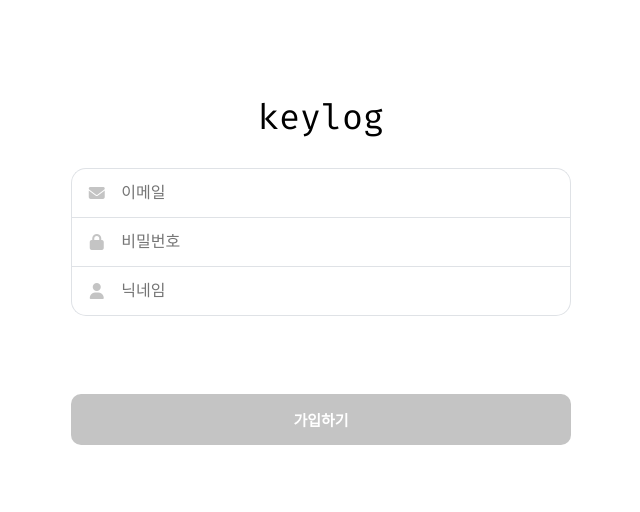
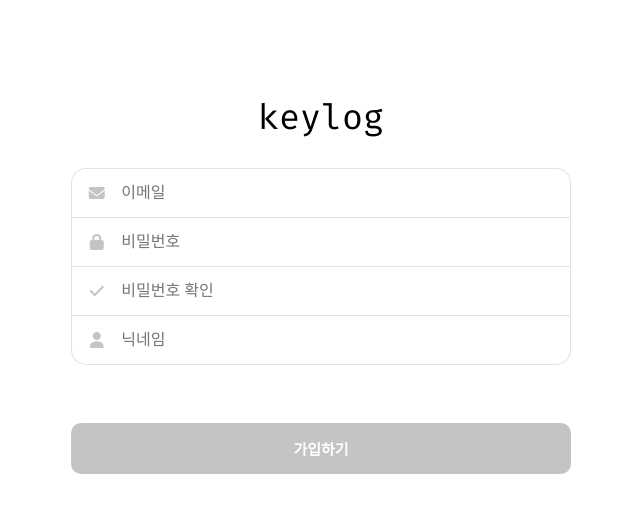
Before and after one commit to alkalisummer/nextjs-keylog, a Next.js app: page /signup in a window 1280 px wide. Shown: the top 512 px of the page, without its empty margins (319-959 px from the left). Built offline with nearby package versions, Linux system fonts and the light colour scheme; a web font is replaced by a local one.

Commit message:
비밀번호 확인기능 추가

```diff
--- a/pages/signup.tsx
+++ b/pages/signup.tsx
@@ -9,15 +9,19 @@ import Snackbar from '@mui/material/Snackbar';
 import Button from '@mui/material/Button';
 
 const Signup = () => {
+  //이메일
   const [email, setEmail] = useState('');
   const [emailValidate, setEmailValidate] = useState<boolean>(true);
-
+  //비밀번호
   const [password, setPassword] = useState('');
   const [passwordValidate, setPasswordValidate] = useState<boolean>(true);
-
+  //비밀번호 확인
+  const [pwDoubleCheckText, setPwDoubleCheckText] = useState('');
+  const [pwDoubleValidate, setPwDoubleValidate] = useState<boolean>(true);
+  //닉네임
   const [nickname, setNickname] = useState('');
   const [nicknameValidate, setNicknameValidate] = useState<boolean>(true);
-
+  //notification 팝업
   const [showNoti, setShowNoti] = useState(false);
 
   const router = useRouter();
@@ -28,6 +32,8 @@ const Signup = () => {
     if (!(await emailCheck(email))) {
       return;
     } else if (!passwordCheck(password)) {
+      return;
+    } else if (!passwordDoubleCheck(pwDoubleCheckText)) {
       return;
     } else if (!nicknameCheck(nickname)) {
       return;
@@ -47,14 +53,14 @@ const Signup = () => {
 
     if (!isValidate) {
       setEmailValidate(false);
-      document.querySelector('.emailErrMsg')!.innerHTML = '<span>이메일 형식이 올바르지 않습니다.</span>';
+      document.querySelector('.emailErrMsg')!.innerHTML = '<div class="mt5">이메일 형식이 올바르지 않습니다.</div>';
     } else {
       //Email 중복검사
       await axios.post('/api/HandlePost', { data: params }).then((res) => {
         const userCnt = res.data.totalItems;
         if (userCnt > 0) {
           isValidate = false;
-          document.querySelector('.emailErrMsg')!.innerHTML = '<span>이미 가입되어 있는 이메일입니다.</span>';
+          document.querySelector('.emailErrMsg')!.innerHTML = '<div class="mt5">이미 가입되어 있는 이메일입니다.</div>';
         } else {
           setEmailValidate(true);
           document.querySelector('.emailErrMsg')!.innerHTML = '';
@@ -72,7 +78,7 @@ const Signup = () => {
 
     if (!isValidate) {
       setPasswordValidate(false);
-      document.querySelector('.passwordErrMsg')!.innerHTML = '<span>비밀번호: 8~16자의 영문 대/소문자, 숫자를 사용해 주세요.</span>';
+      document.querySelector('.passwordErrMsg')!.innerHTML = '<div class="mt5">비밀번호: 8~16자의 영문 대/소문자, 숫자를 사용해 주세요.</div>';
     } else {
       setPasswordValidate(true);
       document.querySelector('.passwordErrMsg')!.innerHTML = '';
@@ -81,11 +87,23 @@ const Signup = () => {
     return isValidate;
   };
 
+  const passwordDoubleCheck = (passwordText: string) => {
+    const isValidate = password === passwordText ? true : false;
+    if (!isValidate) {
+      setPwDoubleValidate(false);
+      document.querySelector('.pwDobleCheckErrMsg')!.innerHTML = '<div class="mt5">비밀번호가 일치하지 않습니다.</div>';
+    } else {
+      setPwDoubleValidate(true);
+      document.querySelector('.pwDobleCheckErrMsg')!.innerHTML = '';
+    }
+    return isValidate;
+  };
+
   const nicknameCheck = (nickname: string) => {
     const isValidate = nickname.replaceAll(' ', '').length === 0 ? false : true;
     if (!isValidate) {
       setNicknameValidate(false);
-      document.querySelector('.nicknameErrMsg')!.innerHTML = '<span>닉네임을 입력해주세요.</span>';
+      document.querySelector('.nicknameErrMsg')!.innerHTML = '<div class="mt5">닉네임을 입력해주세요.</div>';
     } else {
       setNicknameValidate(true);
       document.querySelector('.nicknameErrMsg')!.innerHTML = '';
@@ -140,6 +158,22 @@ const Signup = () => {
             }}></input>
         </div>
         <div className={signupStyle.signup_input_div}>
+          <div className={`${signupStyle.signup_emoji} ${pwDoubleValidate ? '' : signupStyle.validateErr}`}>
+            <i className='fa-solid fa-check'></i>
+          </div>
+          <input
+            type='password'
+            value={pwDoubleCheckText}
+            className={`${signupStyle.signup_input_text} ${pwDoubleValidate ? '' : signupStyle.validateErr}`}
+            placeholder='비밀번호 확인'
+            required
+            autoComplete='off'
+            onChange={(e) => {
+              setPwDoubleCheckText(e.target.value);
+              passwordDoubleCheck(e.target.value);
+            }}></input>
+        </div>
+        <div className={`${signupStyle.signup_input_div} mb10`}>
           <div className={`${signupStyle.signup_emoji} ${nicknameValidate ? '' : signupStyle.validateErr} bb bblr`}>
             <i className={'fa-solid fa-user'}></i>
           </div>
@@ -158,6 +192,7 @@ const Signup = () => {
         </div>
         <div className={`emailErrMsg ${signupStyle.validateErrMsg}`}></div>
         <div className={`passwordErrMsg ${signupStyle.validateErrMsg}`}></div>
+        <div className={`pwDobleCheckErrMsg ${signupStyle.validateErrMsg}`}></div>
         <div className={`nicknameErrMsg ${signupStyle.validateErrMsg}`}></div>
         <button
           type='submit'
--- a/styles/Signup.module.css
+++ b/styles/Signup.module.css
@@ -82,7 +82,6 @@
 }
 
 .validateErrMsg {
-  margin-top: 10px;
   font-size: 13px;
   color: red;
 }
--- a/styles/globals.css
+++ b/styles/globals.css
@@ -121,6 +121,18 @@ a {
   border-bottom-right-radius: 15px;
 }
 
+.mt5 {
+  margin-top: 5px;
+}
+
+.mt10 {
+  margin-top: 10px;
+}
+
+.mb10 {
+  margin-bottom: 10px;
+}
+
 @media (max-width: 768px) {
   .left_area {
     display: none;
```
